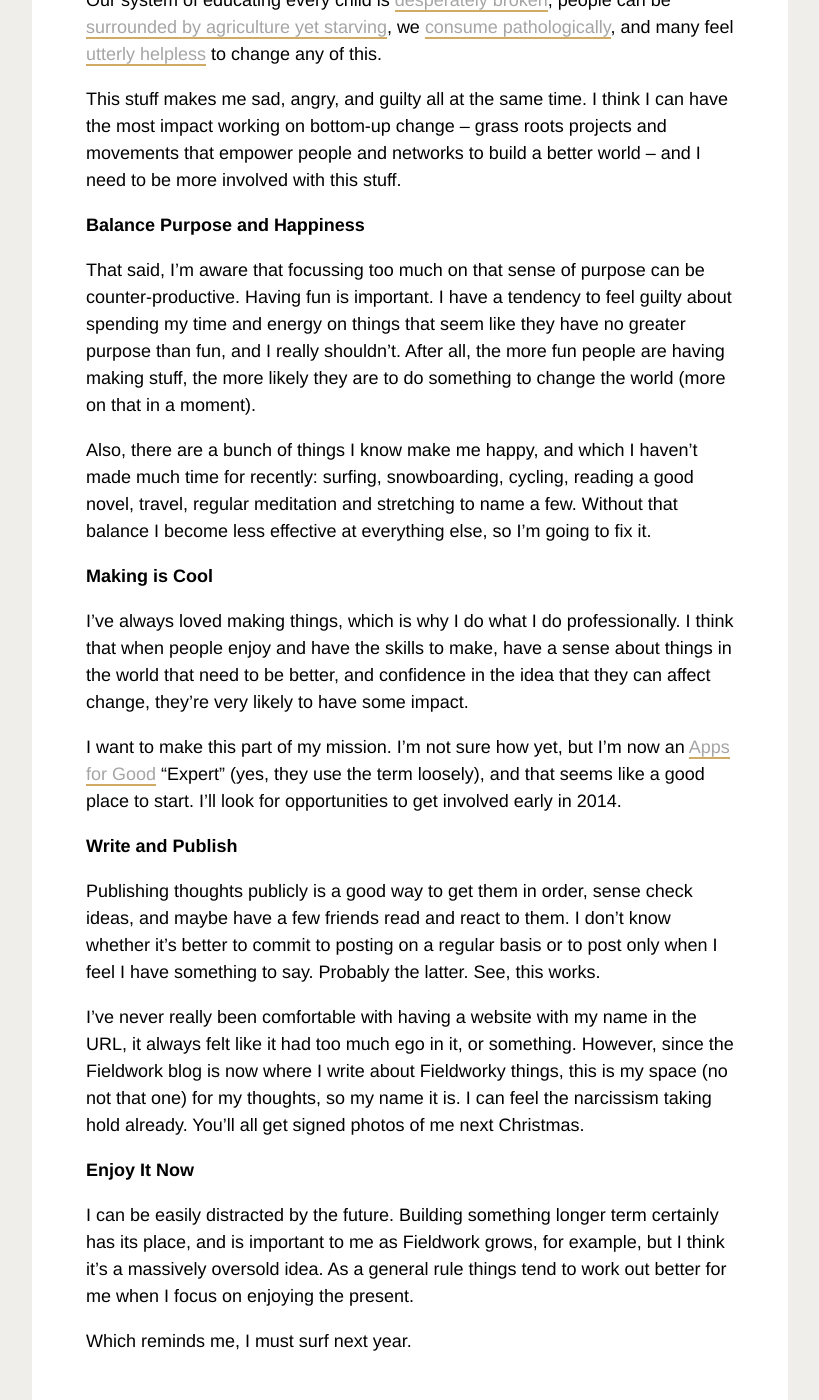
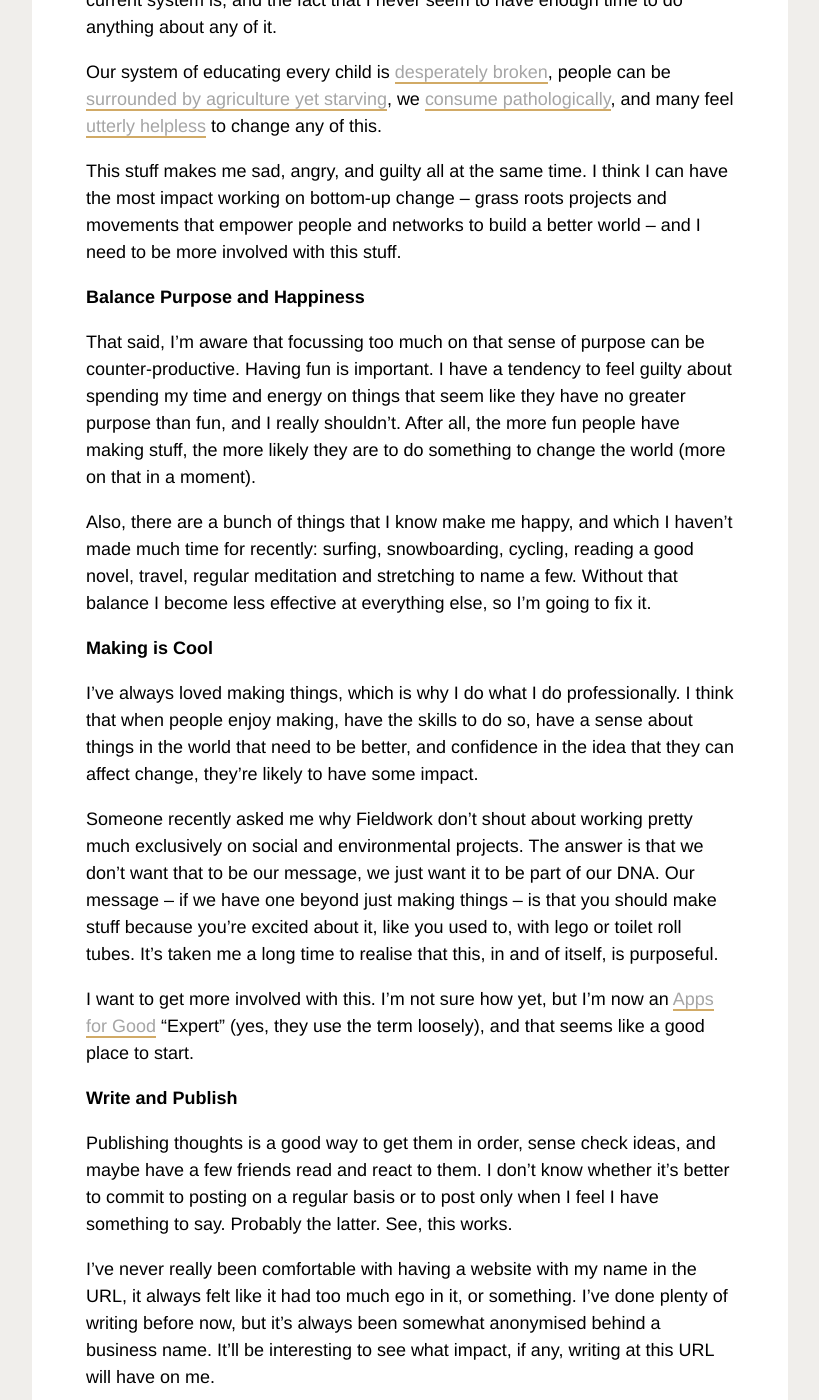
Before and after one commit to andygott/andygott.github.io, a Jekyll site: the page built from _posts/2013-12-31-being-better-in-2014.markdown, in a window 1280 px wide and 1400 px high, scrolled down 1577 px. Shown: the whole window, without its empty margins (230-1049 px from the left). Built offline with Jekyll 4.4.1, drawn with Linux system fonts in a browser that asks for light colours; Markdown is read by kramdown in place of the engine named in the settings; some of the changed text lies outside the part shown.

Commit message:
Updated post.

```diff
--- a/_posts/2013-12-31-being-better-in-2014.markdown
+++ b/_posts/2013-12-31-being-better-in-2014.markdown
@@ -2,12 +2,13 @@
 layout: post
 title:  "Being Better in 2014"
 date:   2013-12-31 00:01:08
-categories: jekyll update
 ---
 
-2013 has been a good year. We started Fieldwork at the end of 2012, and at the time we were pretty cautious about the whole thing. Loz and I were both doing fine as separate one-man operations, so didn’t feel the need to put everything into Fieldwork. A year ago, we were only spending two or three days a week at the studio (although working remotely a lot too).
+2013 has been a good year, the latter half of which has been almost entirely focussed on [Fieldwork](http://madebyfieldwork.com) (as is to be expected in the first year of a new business).
 
-Over the course of this year, though, Fieldwork has grown into something. We were lucky enough to work almost exclusively on projects that we really care about, collaborating with great people and organisations. We employed Sadie and Ed, two amazing people who we’re certain will bring a whole new dimension to Fieldwork in 2014. Above all, we did what we set out to do: make good stuff, make it well, and have fun doing it. I’m proud of what we’ve done this year, and excited about what we’re going to do next year.
+We started Fieldwork at the end of 2012, and at the time we were pretty cautious about the whole thing. [Loz](http://www.becausestudio.co.uk/) and I were both doing well as separate one-man operations, and didn’t feel the need to put everything into Fieldwork. A year ago, we were only spending two or three days a week at the studio (although working remotely a lot too).
+
+Over the course of this year, though, Fieldwork has grown into something. We’ve been lucky enough to work almost exclusively on projects that we really care about, collaborating with great people and organisations. We’ve taken Sadie and Ed into the fold, wonderful and talented people who are going to bring a whole new dimension to Fieldwork in 2014. Above all, we did what we set out to do: make interesting stuff, make it well, and have fun doing it. I’m proud of what we’ve done this year, and excited about what we’re going to do next year.
 
 I’ve let a lot of things fall away in the past year too, things that are important to me. I feel as though I’m lacking balance. I’m less fit than I’ve been for a while, and I don’t feel I’ve initiated enough projects, either for fun or for change (not that these are mutually exclusive). When I’m striking a good balance I’m better in lots of ways: I’m more productive, optimistic, creative, sociable, content, and generally calmer with more measured responses. These things have started to slide recently.
 
@@ -15,13 +16,13 @@
 
 ### Increase Self Awareness
 
-Being aware of where I’m lacking or what isn’t working for me really helps, and I’ve been rubbish at that this year.
+Being aware of where I’m lacking and what isn’t working for me really helps, and I’ve been rubbish at that this year.
 
-A couple of years ago I (briefly) got into the habit of using 750words to write a private, daily stream of consciousness. I found it useful in the same way that meditation is useful – it helps to surface and clarify underlying thoughts and feelings, which is calming and helps with direction and decision making.
+A couple of years ago I got into the short-lived habit of using [750words](http://750words.com/) to write a private, daily stream of consciousness. I found it useful in the same way that meditation is useful – it helps to surface and clarify underlying thoughts and feelings, which is calming and helps with direction and decision making.
 
-This time, I won’t make myself write 750 words, I’ll just do whatever comes naturally, then round up with a short daily list of things that are making me happy, sad, stressed, tired, energetic or excited. It feels like this recorded data cold become useful over time (maybe there’s a product idea in there somewhere).
+This time, I won’t make myself write 750 words, I’ll just do whatever comes naturally, then round up with a short daily list of things that are making me happy, sad, stressed, tired, energetic or excited. Who knows, the recorded data might become useful over time (maybe there’s a product idea in there somewhere).
 
-I find I feel better, get more done, and maintain more balance if I regularly do guided meditation (I use headspace) and stretch daily. I have no idea why stretching works, but more supple seems to equal more energy. Bit like fresh air and exercise, I guess.
+I find I feel better, get more done, and maintain more balance if I regularly meditate (I’m certainly no expert at this – [headspace](http://www.getsomeheadspace.com/) helps) and stretch daily. I have no idea why stretching works, but more supple seems to equal more energy. A bit like fresh air and exercise, I guess.
 
 ### Have Purpose
 
@@ -34,23 +35,27 @@
 
 ### Balance Purpose and Happiness
 
-That said, I’m aware that focussing too much on that sense of purpose can be counter-productive. Having fun is important. I have a tendency to feel guilty about spending my time and energy on things that seem like they have no greater purpose than fun, and I really shouldn’t. After all, the more fun people are having making stuff, the more likely they are to do something to change the world (more on that in a moment).
+That said, I’m aware that focussing too much on that sense of purpose can be counter-productive. Having fun is important. I have a tendency to feel guilty about spending my time and energy on things that seem like they have no greater purpose than fun, and I really shouldn’t. After all, the more fun people have making stuff, the more likely they are to do something to change the world (more on that in a moment).
 
-Also, there are a bunch of things I know make me happy, and which I haven’t made much time for recently: surfing, snowboarding, cycling, reading a good novel, travel, regular meditation and stretching to name a few. Without that balance I become less effective at everything else, so I’m going to fix it.
+Also, there are a bunch of things that I know make me happy, and which I haven’t made much time for recently: surfing, snowboarding, cycling, reading a good novel, travel, regular meditation and stretching to name a few. Without that balance I become less effective at everything else, so I’m going to fix it.
 
 ### Making is Cool
 
-I’ve always loved making things, which is why I do what I do professionally. I think that when people enjoy and have the skills to make, have a sense about things in the world that need to be better, and confidence in the idea that they can affect change, they’re very likely to have some impact.
+I’ve always loved making things, which is why I do what I do professionally. I think that when people enjoy making, have the skills to do so, have a sense about things in the world that need to be better, and confidence in the idea that they can affect change, they’re likely to have some impact.
 
-I want to make this part of my mission. I’m not sure how yet, but I’m now an [Apps for Good](http://www.appsforgood.org/) “Expert” (yes, they use the term loosely), and that seems like a good place to start. I’ll look for opportunities to get involved early in 2014.
+Someone recently asked me why Fieldwork don’t shout about working pretty much exclusively on social and environmental projects. The answer is that we don’t want that to be our message, we just want it to be part of our DNA. Our message – if we have one beyond just making things – is that you should make stuff because you’re excited about it, like you used to, with lego or toilet roll tubes. It’s taken me a long time to realise that this, in and of itself, is purposeful.
+
+I want to get more involved with this. I’m not sure how yet, but I’m now an [Apps for Good](http://www.appsforgood.org/) “Expert” (yes, they use the term loosely), and that seems like a good place to start.
 
 ### Write and Publish
 
-Publishing thoughts publicly is a good way to get them in order, sense check ideas, and maybe have a few friends read and react to them. I don’t know whether it’s better to commit to posting on a regular basis or to post only when I feel I have something to say. Probably the latter. See, this works.
+Publishing thoughts is a good way to get them in order, sense check ideas, and maybe have a few friends read and react to them. I don’t know whether it’s better to commit to posting on a regular basis or to post only when I feel I have something to say. Probably the latter. See, this works.
 
-I’ve never really been comfortable with having a website with my name in the URL, it always felt like it had too much ego in it, or something. However, since the Fieldwork blog is now where I write about Fieldworky things, this is my space (no not that one) for my thoughts, so my name it is. I can feel the narcissism taking hold already. You’ll all get signed photos of me next Christmas.
+I’ve never really been comfortable with having a website with my name in the URL, it always felt like it had too much ego in it, or something. I’ve done plenty of writing before now, but it’s always been somewhat anonymised behind a business name. It’ll be interesting to see what impact, if any, writing at this URL will have on me.
 
-### Enjoy It Now
+I can feel the narcissism taking hold already. You’ll all get signed photos of me next Christmas.
+
+### Enjoy This Now
 
 I can be easily distracted by the future. Building something longer term certainly has its place, and is important to me as Fieldwork grows, for example, but I think it’s a massively oversold idea. As a general rule things tend to work out better for me when I focus on enjoying the present.
 
```
